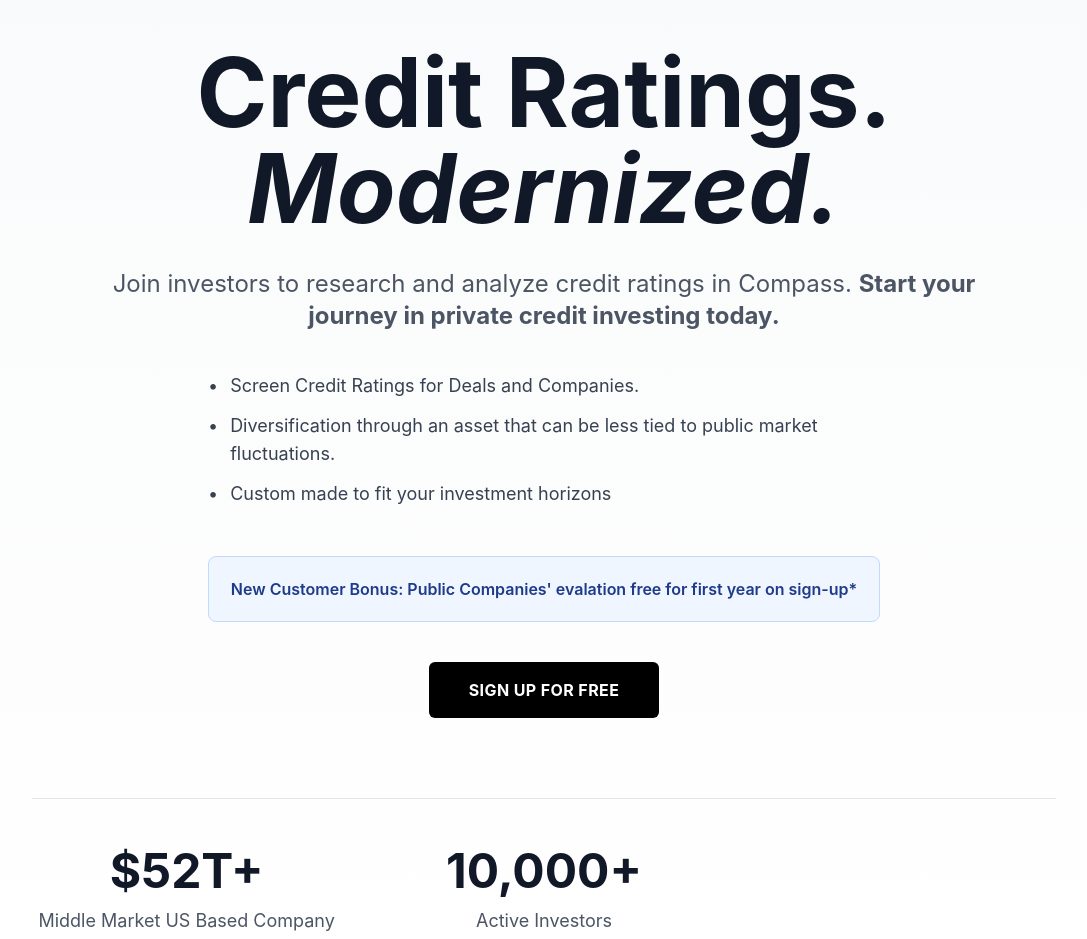
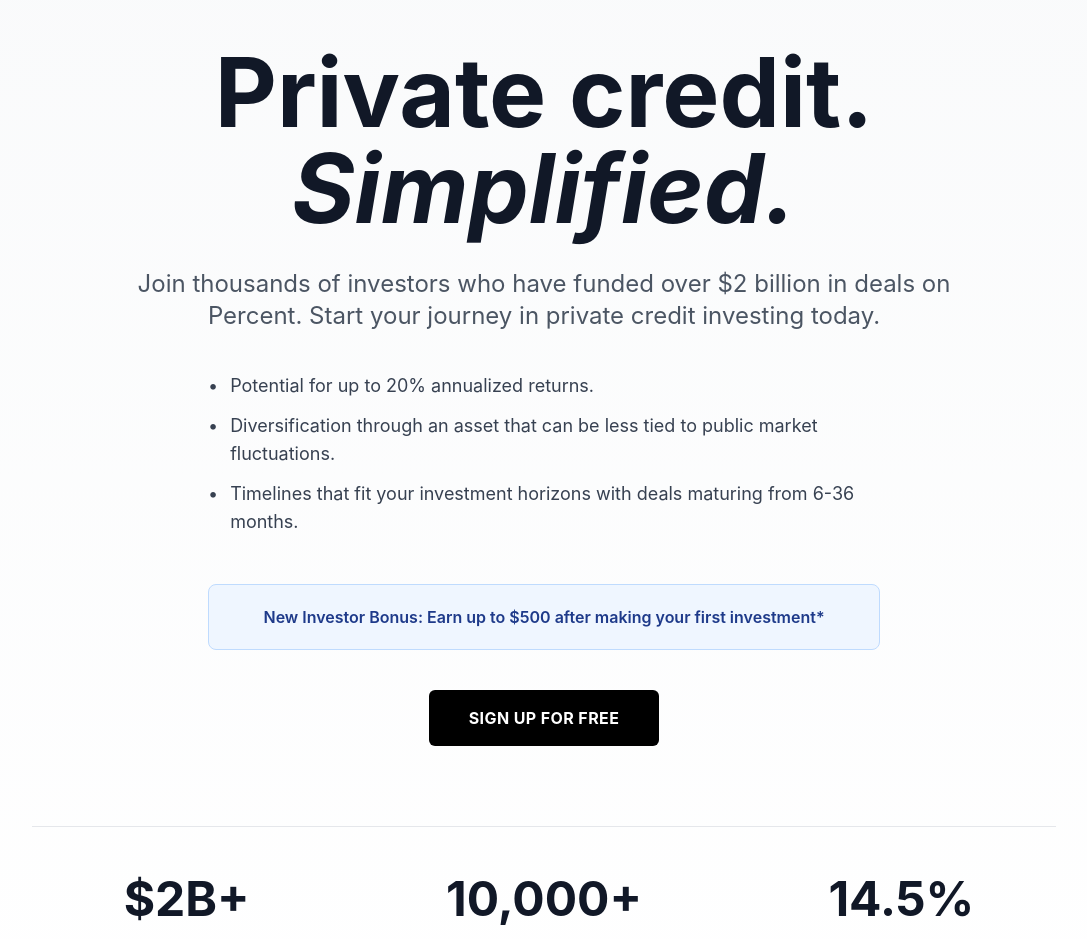
Before and after one commit to karapuz/cobaltcore, a React (Create React App) app in the folder cobaltcore/: page / in a window 1280 px wide. Shown: the part 100-1039 px from the top of the page, without its empty margins (96-1183 px from the left). Built offline with nearby package versions, Linux system fonts and the light colour scheme.

Commit message:
sign-up version 1

```diff
--- a/cobaltcore/src/App.js
+++ b/cobaltcore/src/App.js
@@ -1,4 +1,4 @@
-import React from 'react';
+import React, { useState } from 'react';
 import Header from './components/Header';
 import Hero from './components/Hero';
 import FeaturedIn from './components/FeaturedIn';
@@ -8,19 +8,38 @@ import RecentDeals from './components/RecentDeals';
 import Testimonials from './components/Testimonials';
 import CTA from './components/CTA';
 import Footer from './components/Footer';
+import LoginModal from './components/LoginModal';
 
 export default function App() {
+  const [loginModalOpen, setLoginModalOpen] = useState(false);
+  const [user, setUser] = useState(null);
+
+  const handleSignUpClick = () => {
+    setLoginModalOpen(true);
+  };
+
+  const handleLoginSuccess = (userData) => {
+    setUser(userData);
+  };
+
   return (
     <div className="min-h-screen bg-white">
       <Header />
-      <Hero />
+      <Hero onSignUpClick={handleSignUpClick} />
       <FeaturedIn />
       <ValueProposition />
       <Features />
       <RecentDeals />
       <Testimonials />
-      <CTA />
+      <CTA onSignUpClick={handleSignUpClick} />
       <Footer />
+
+      {/* Global Login Modal */}
+      <LoginModal
+        isOpen={loginModalOpen}
+        onClose={() => setLoginModalOpen(false)}
+        onLoginSuccess={handleLoginSuccess}
+      />
     </div>
   );
 }
--- a/cobaltcore/src/components/CTA.js
+++ b/cobaltcore/src/components/CTA.js
@@ -1,17 +1,20 @@
 import React from 'react';
 
-export default function CTA() {
+export default function CTA({ onSignUpClick }) {
   return (
     <section className="py-28 bg-black px-4 sm:px-6 lg:px-8">
       <div className="max-w-4xl mx-auto text-center">
         <h2 className="text-5xl md:text-6xl font-bold text-white mb-8 leading-tight">
-          Sign up, and get up to $500 in Free Credit Rating Services.
+          Make your first investment and get up to $500.
         </h2>
         <p className="text-xl text-gray-300 mb-10 leading-relaxed">
-          Get free access to public companies' valuation after you sign up.
+          Get $500 in your account after you make your first investment.
         </p>
-        <button className="bg-white text-black px-10 py-4 rounded-md text-base font-bold hover:bg-gray-100 transition-all hover:shadow-xl uppercase tracking-wide">
-          View Available Credit Ratings
+        <button
+          onClick={onSignUpClick}
+          className="bg-white text-black px-10 py-4 rounded-md text-base font-bold hover:bg-gray-100 transition-all hover:shadow-xl uppercase tracking-wide"
+        >
+          View Available Deals
         </button>
       </div>
     </section>
--- a/cobaltcore/src/components/Header.js
+++ b/cobaltcore/src/components/Header.js
@@ -32,7 +32,7 @@ export default function Header() {
           <div className="flex justify-between items-center h-20">
             <div className="flex items-center">
               <div className="text-3xl font-extrabold tracking-tight bg-gradient-to-r from-gray-900 to-gray-700 bg-clip-text text-transparent">
-                PERCENT
+                COMPASS
               </div>
             </div>
 
--- a/cobaltcore/src/components/Hero.js
+++ b/cobaltcore/src/components/Hero.js
@@ -2,8 +2,9 @@ import React from 'react';
 
 export default function Hero({ onSignUpClick }) {
   const stats = [
-    { label: 'Middle Market US Based Company', value: '$52T+' },
+    { label: 'Total Funded', value: '$2B+' },
     { label: 'Active Investors', value: '10,000+' },
+    { label: 'Average Return', value: '14.5%' }
   ];
 
   return (
@@ -11,16 +12,16 @@ export default function Hero({ onSignUpClick }) {
       <div className="max-w-7xl mx-auto">
         <div className="text-center max-w-5xl mx-auto">
           <h1 className="text-6xl md:text-8xl font-bold text-gray-900 mb-8 leading-tight">
-            Credit Ratings. <span className="italic">Modernized.</span>
+            Private credit. <span className="italic">Simplified.</span>
           </h1>
           <p className="text-xl md:text-2xl text-gray-600 mb-10 leading-relaxed max-w-4xl mx-auto">
-            Join investors to research and analyze credit ratings in Compass. <b>Start your journey in private credit investing today.</b>
+            Join thousands of investors who have funded over $2 billion in deals on Percent. Start your journey in private credit investing today.
           </p>
 
           <div className="text-left max-w-2xl mx-auto mb-12 space-y-3">
             <div className="flex items-start text-gray-700 text-lg">
               <span className="mr-3">•</span>
-              <span>Screen Credit Ratings for Deals and Companies.</span>
+              <span>Potential for up to 20% annualized returns.</span>
             </div>
             <div className="flex items-start text-gray-700 text-lg">
               <span className="mr-3">•</span>
@@ -28,13 +29,13 @@ export default function Hero({ onSignUpClick }) {
             </div>
             <div className="flex items-start text-gray-700 text-lg">
               <span className="mr-3">•</span>
-              <span>Custom made to fit your investment horizons</span>
+              <span>Timelines that fit your investment horizons with deals maturing from 6-36 months.</span>
             </div>
           </div>
 
           <div className="bg-blue-50 border border-blue-200 rounded-lg p-5 mb-10 max-w-2xl mx-auto">
             <p className="text-blue-900 font-semibold text-base">
-              New Customer Bonus: Public Companies' evalation free for first year on sign-up*
+              New Investor Bonus: Earn up to $500 after making your first investment*
             </p>
           </div>
 
```
Also changed, not shown: 1 other file (tests, documents, lock files or other folders).
